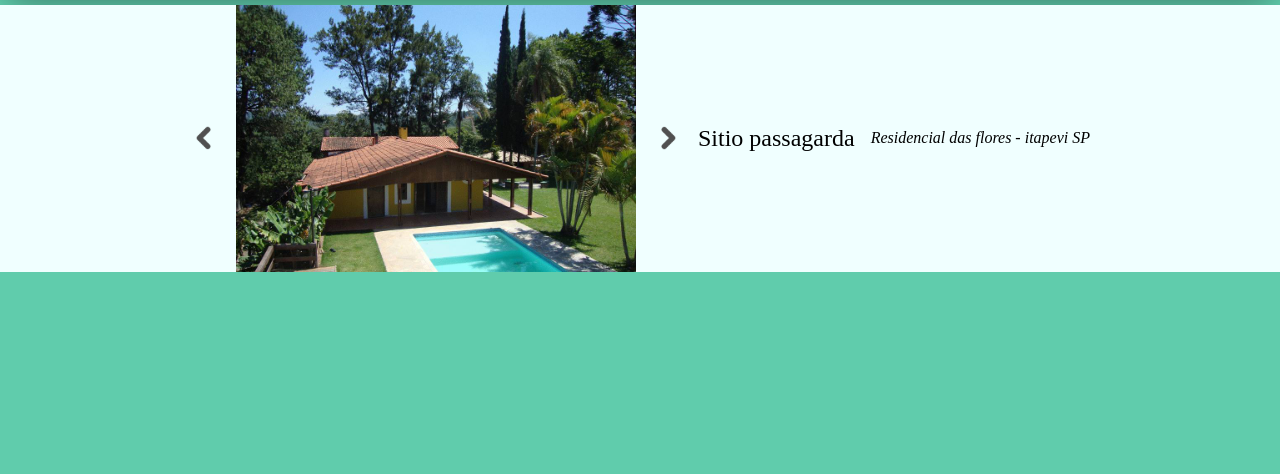
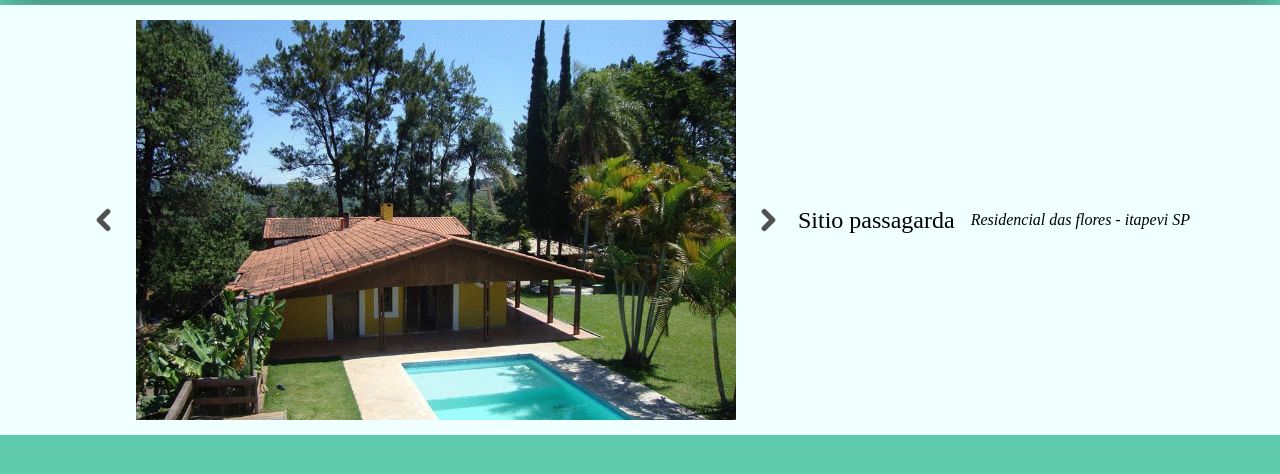
Before and after one commit to DevNeblina/alugai, a plain HTML site: page index.html in a window 1280 px wide. Shown: the part 110-584 px from the top of the page. Drawn offline with Linux system fonts and the light colour scheme.

Commit message:
att style carrosel index

```diff
--- a/src/styles/article-index.css
+++ b/src/styles/article-index.css
@@ -3,7 +3,9 @@
     align-items: center;
     justify-content: center;
     gap: 1rem;
-    background-color:azure
+    background-color:azure;
+    padding: 15px;
+
 }
 
 .container-images {
@@ -11,14 +13,19 @@
     display: flex;
     align-items: center;
     justify-content: center;
-    width: 400px;
+    width: 600px;
+}
+
+.container-images img {
+    max-height: 100%;
+    max-width: 100%;
 }
 
 .slider {
     opacity: 0;
     position: absolute;
     width: 100%;
-
+    max-width: 100%;
 }
 
 .on {
```
